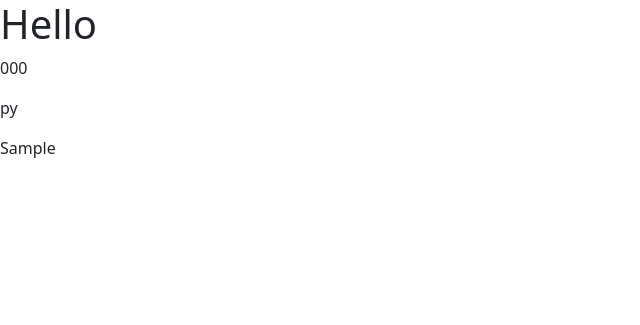
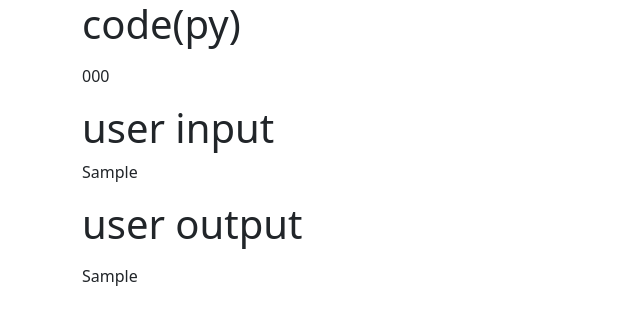
Before and after one commit to shubham-lohan/online_ide, a Django app: page /submission/1/ in a window 1280 px wide. Shown: the top 325 px of the page, without its empty margins (0-640 px from the left). Run offline with Django 4.2, Linux system fonts and the light colour scheme; a user stored in the database is signed in; tables that the repository leaves empty hold one stand-in row (values such as "Sample post"); some libraries are stand-ins or nearby versions.

Commit message:
cpp added

```diff
--- a/online_ide/urls.py
+++ b/online_ide/urls.py
@@ -24,6 +24,6 @@ urlpatterns = [
     path('accounts/', include('allauth.urls')),
     path('login/', auth_views.LoginView.as_view(), name='login'),
     path('logout/', auth_views.LogoutView.as_view(), name='logout'),
-    path('my_submissions', views.my_submissions, name="all_submissions"),
+    path('my_submissions', views.my_submissions, name="my_submissions"),
     path("submission/<int:submission_id>/", views.show_submissions, name="show_submissions")
 ]
--- a/online_ide/views.py
+++ b/online_ide/views.py
@@ -37,19 +37,20 @@ def home(request):
             else:
                 context['output'] = result.stdout.decode()
         if language == 'cpp':
-            result = subprocess.run(['g++', filename, '-o', filename[:-4]], capture_output=True, stdin=open(input_filename))
+            result = subprocess.run(['g++', filename, '-o', filename[:-4]], capture_output=True)
             if result.returncode == 1 or result.returncode != 0:
                 # compile time error:1
                 # run time error!=0
                 context['output'] = result.stderr.decode()
             else:
-                result = subprocess.run(["./"+filename[:-4]], capture_output=True)
+                result = subprocess.run(["./"+filename[:-4]], capture_output=True, stdin=open(input_filename))
                 context['output'] = result.stdout.decode()
             subprocess.run(['rm', filename[:-4]])
-        subprocess.run(['rm', filename])
+        subprocess.run(['rm', filename, input_filename])
         if form.is_valid():
             instance = form.save(commit=False)
             instance.user = request.user
+            instance.user_output = result.stdout.decode()
             instance.save()
         return render(request, "home.html", context)
     return render(request, "home.html", context)
@@ -59,6 +60,8 @@ def show_submissions(request, submission_id):
     submission = Submissions.objects.get(id=submission_id)
     if submission.user != request.user:
         return HttpResponse("<h1>Invalid Access</h1>")
+    # submission.code = submission.code.encode('utf-8')
+    # # print(submission.code.encode('utf-8'))
     return render(request, "show_submissions.html", {'submission': submission})
 
 
@@ -66,4 +69,4 @@ def show_submissions(request, submission_id):
 def my_submissions(request):
     submissions = Submissions.objects.filter(user=request.user)
     context = {'submissions': submissions}
-    return render(request, "submissions.html", context)
+    return render(request, "my_submissions.html", context)
--- a/templates/home.html
+++ b/templates/home.html
@@ -9,7 +9,7 @@
 <a href="{% url 'logout' %}">
     <button type="button" class="btn btn-danger">Logout</button>
 </a>
-<a href="{% url 'all_submissions' %}">
+<a href="{% url 'my_submissions' %}" target="_blank">
     <button type="button" class="btn btn-info">My Submissions</button>
 </a>
 <form action="" method="post">
@@ -18,5 +18,5 @@
     <input type="submit" class="btn btn-primary" value="Submit">
 </form>
 <h1>Output</h1>
-{{output}}
+{{output|linebreaks}}
 {% endblock content %}
--- a/templates/show_submissions.html
+++ b/templates/show_submissions.html
@@ -2,11 +2,14 @@
 {% load crispy_forms_filters %}
 {% load crispy_forms_tags %}
 {% block content %}
-<h1>Hello</h1>
-<p>{{submission.code}}</p>
-
-<p>{{submission.language}}</p>
-{% if submission.user_input %}
-<p>{{submission.user_input}}</p>
-{% endif %}
+<div class="container">
+    <h1>code({{submission.language}})</h1>
+    <p>{{submission.code|linebreaks}}</p>
+    {% if submission.user_input %}
+    <h1>user input</h1>
+    <p>{{submission.user_input}}</p>
+    {% endif %}
+    <h1>user output</h1>
+    <p>{{submission.user_output|linebreaks}}</p>
+</div>
 {% endblock content %}
```
Also changed, not shown: templates/my_submissions.html (added, +24 -0 lines), templates/submissions.html (deleted, +0 -11 lines), online_ide/static/image/cpp.png (added).
